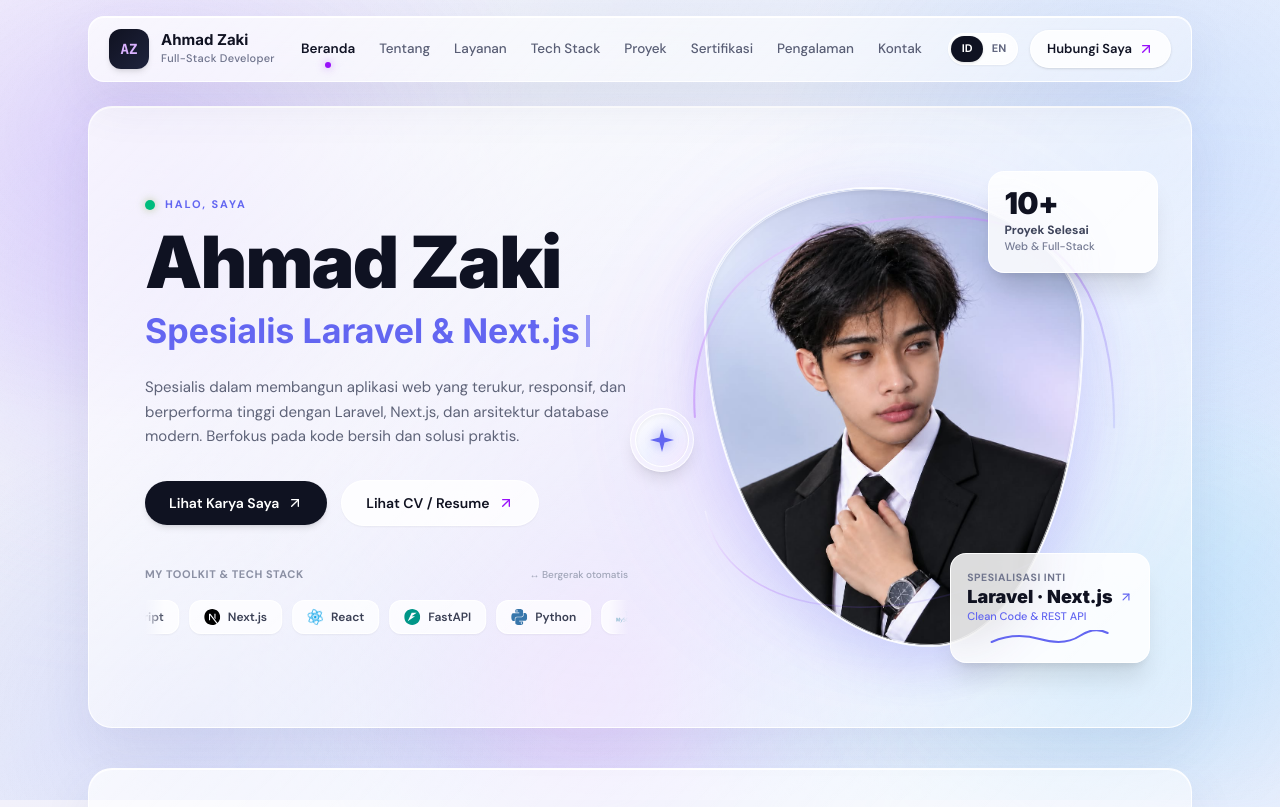
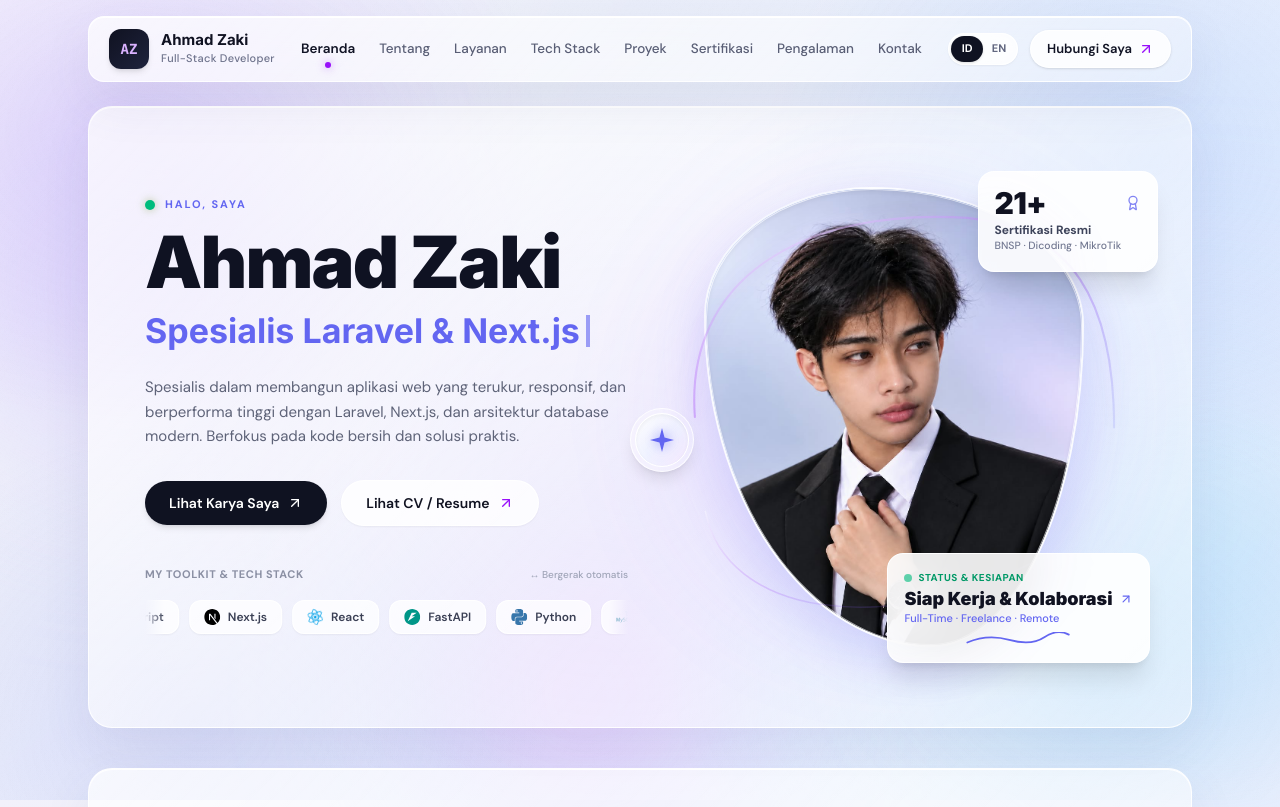
Before and after one commit to EasyItsMe/portfolio-personal, a Next.js app: page / in a window 1280 px wide. Shown: the top 807 px of the page. Built offline with nearby package versions, Linux system fonts and the light colour scheme.

Commit message:
feat(hero): update floating cards to certified credentials & work readiness with direct jump links

```diff
--- a/src/components/Hero.tsx
+++ b/src/components/Hero.tsx
@@ -3,7 +3,7 @@
 import React, { useRef, useState, useEffect } from "react";
 import Image from "next/image";
 import Link from "next/link";
-import { ArrowUpRight, ArrowDown } from "lucide-react";
+import { ArrowUpRight, ArrowDown, Award } from "lucide-react";
 import { useToast } from "./Toast";
 import { useLanguage } from "@/context/LanguageContext";
 import { TechLogo } from "./TechLogos";
@@ -247,34 +247,46 @@ export default function Hero() {
               />
             </div>
 
-            {/* Floating Card 1: 10+ Projects Built (Top Right) */}
-            <div className="absolute -top-4 -right-2 sm:-right-4 md:-right-2 lg:-right-6 bg-white/85 backdrop-blur-xl border border-white/95 shadow-xl rounded-2xl p-3.5 sm:p-4 z-30 min-w-[145px] sm:min-w-[170px] transition-transform hover:-translate-y-1">
-              <span className="font-heading font-black text-2xl sm:text-3xl text-[#101221] block leading-none tracking-tight">
-                {t.hero.card1Number}
-              </span>
+            {/* Floating Card 1: 21+ Certified Credentials (Top Right) */}
+            <Link
+              href="#certifications"
+              className="absolute -top-4 -right-2 sm:-right-4 md:-right-2 lg:-right-6 bg-white/90 backdrop-blur-xl border border-white/95 shadow-xl rounded-2xl p-3.5 sm:p-4 z-30 min-w-[150px] sm:min-w-[180px] transition-all hover:-translate-y-1 hover:shadow-2xl group/card1 cursor-pointer block"
+            >
+              <div className="flex items-center justify-between gap-1">
+                <span className="font-heading font-black text-2xl sm:text-3xl text-[#101221] block leading-none tracking-tight group-hover/card1:text-[#6366f1] transition-colors">
+                  {t.hero.card1Number}
+                </span>
+                <Award className="w-4 h-4 text-[#6366f1] opacity-80 group-hover/card1:scale-110 transition-transform" />
+              </div>
               <span className="block text-xs font-bold text-[#3e445b] mt-1">
                 {t.hero.card1Title}
               </span>
-              <span className="block text-[11px] font-medium text-[#737992]">
+              <span className="block text-[10.5px] font-medium text-[#737992]">
                 {t.hero.card1Sub}
               </span>
-            </div>
+            </Link>
 
-            {/* Floating Card 2: Core Specialization (Bottom Right) */}
-            <div className="absolute -bottom-4 -right-2 sm:-right-4 md:-right-2 lg:-right-4 bg-white/85 backdrop-blur-xl border border-white/95 shadow-xl rounded-2xl p-3.5 sm:p-4 z-30 min-w-[160px] sm:min-w-[195px] transition-transform hover:-translate-y-1">
-              <span className="block text-[10.5px] font-bold text-[#71768e] uppercase tracking-wider">
-                {t.hero.card2Badge}
-              </span>
+            {/* Floating Card 2: Ready for Work & Projects (Bottom Right) */}
+            <Link
+              href="#contact"
+              className="absolute -bottom-4 -right-2 sm:-right-4 md:-right-2 lg:-right-4 bg-white/90 backdrop-blur-xl border border-white/95 shadow-xl rounded-2xl p-3.5 sm:p-4 z-30 min-w-[165px] sm:min-w-[200px] transition-all hover:-translate-y-1 hover:shadow-2xl group/card2 cursor-pointer block"
+            >
+              <div className="flex items-center gap-1.5 mb-1">
+                <span className="w-2 h-2 rounded-full bg-emerald-500 animate-pulse" />
+                <span className="block text-[10px] font-bold text-emerald-600 uppercase tracking-wider">
+                  {t.hero.card2Badge}
+                </span>
+              </div>
               <div className="flex items-center gap-1.5 mt-0.5 mb-0.5">
-                <span className="font-heading font-black text-sm sm:text-base lg:text-lg text-[#101221] leading-none">
+                <span className="font-heading font-black text-sm sm:text-base lg:text-lg text-[#101221] leading-none group-hover/card2:text-[#6366f1] transition-colors">
                   {t.hero.card2Title}
                 </span>
-                <ArrowUpRight className="w-3.5 h-3.5 text-[#6366f1]" />
+                <ArrowUpRight className="w-3.5 h-3.5 text-[#6366f1] transition-transform group-hover/card2:translate-x-0.5 group-hover/card2:-translate-y-0.5" />
               </div>
               <span className="block text-[11px] font-medium text-[#6366f1] mb-1">
                 {t.hero.card2Sub}
               </span>
-              <svg className="w-full h-4 text-[#6366f1]" viewBox="0 0 120 16" fill="none">
+              <svg className="w-full h-3.5 text-[#6366f1]" viewBox="0 0 120 16" fill="none">
                 <path
                   d="M 2 12 Q 25 2, 50 9 T 90 6 T 118 3"
                   stroke="currentColor"
@@ -282,7 +294,7 @@ export default function Hero() {
                   strokeLinecap="round"
                 />
               </svg>
-            </div>
+            </Link>
           </div>
         </Reveal>
       </div>
--- a/src/data/translations.ts
+++ b/src/data/translations.ts
@@ -161,12 +161,12 @@ export const translations: Record<Language, TranslationSchema> = {
       cvToast: "Membuka CV Ahmad Zaki di tab baru...",
       toolkitTitle: "My Toolkit & Tech Stack",
       autoScroll: "↔ Bergerak otomatis",
-      card1Number: "10+",
-      card1Title: "Proyek Selesai",
-      card1Sub: "Web & Full-Stack",
-      card2Badge: "Spesialisasi Inti",
-      card2Title: "Laravel · Next.js",
-      card2Sub: "Clean Code & REST API",
+      card1Number: "21+",
+      card1Title: "Sertifikasi Resmi",
+      card1Sub: "BNSP · Dicoding · MikroTik",
+      card2Badge: "STATUS & KESIAPAN",
+      card2Title: "Siap Kerja & Kolaborasi",
+      card2Sub: "Full-Time · Freelance · Remote",
     },
     about: {
       tag: "Tentang Saya",
@@ -381,12 +381,12 @@ export const translations: Record<Language, TranslationSchema> = {
       cvToast: "Opening Ahmad Zaki CV in a new tab...",
       toolkitTitle: "My Toolkit & Tech Stack",
       autoScroll: "↔ Auto-scrolling",
-      card1Number: "10+",
-      card1Title: "Projects Built",
-      card1Sub: "Web & Full-Stack",
-      card2Badge: "Core Specialization",
-      card2Title: "Laravel · Next.js",
-      card2Sub: "Clean Code & REST APIs",
+      card1Number: "21+",
+      card1Title: "Certified Credentials",
+      card1Sub: "BNSP · Dicoding · MikroTik",
+      card2Badge: "WORK STATUS",
+      card2Title: "Ready for Work & Projects",
+      card2Sub: "Full-Time · Freelance · Remote",
     },
     about: {
       tag: "About Me",
```
